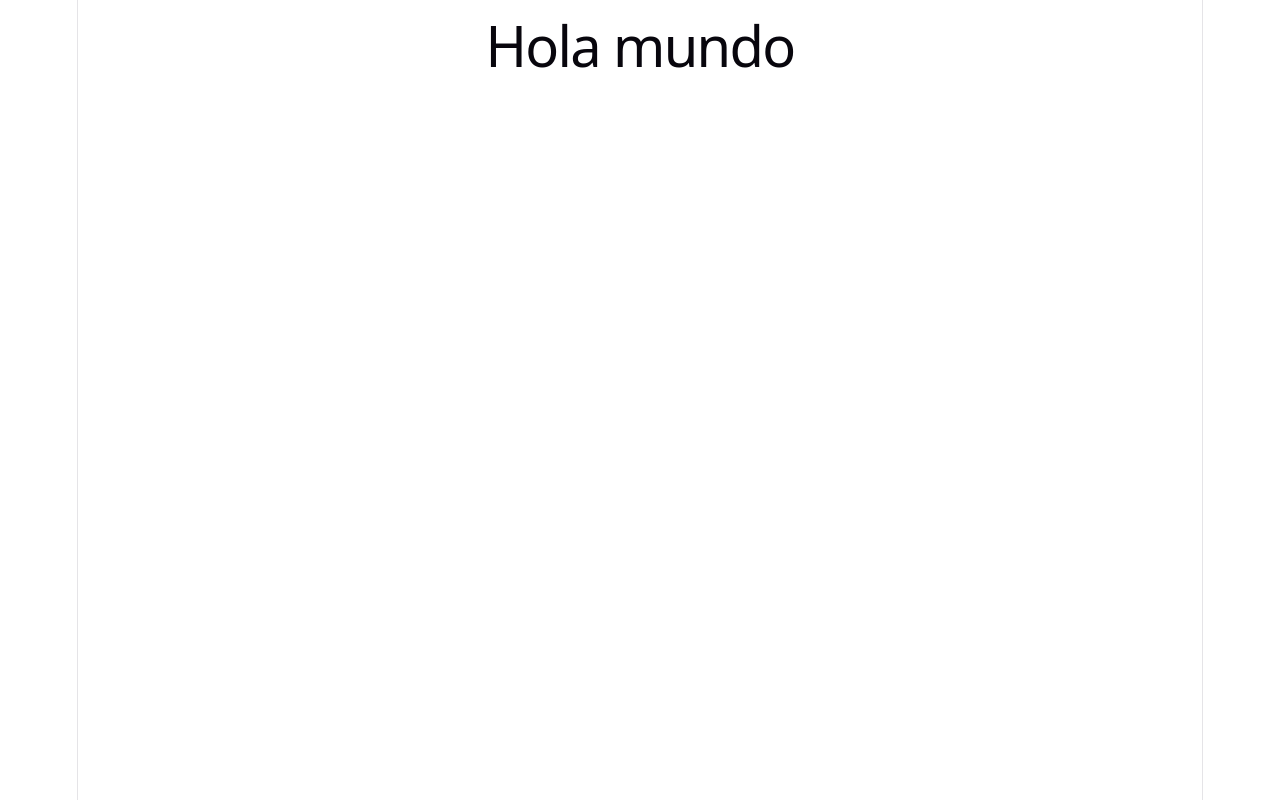
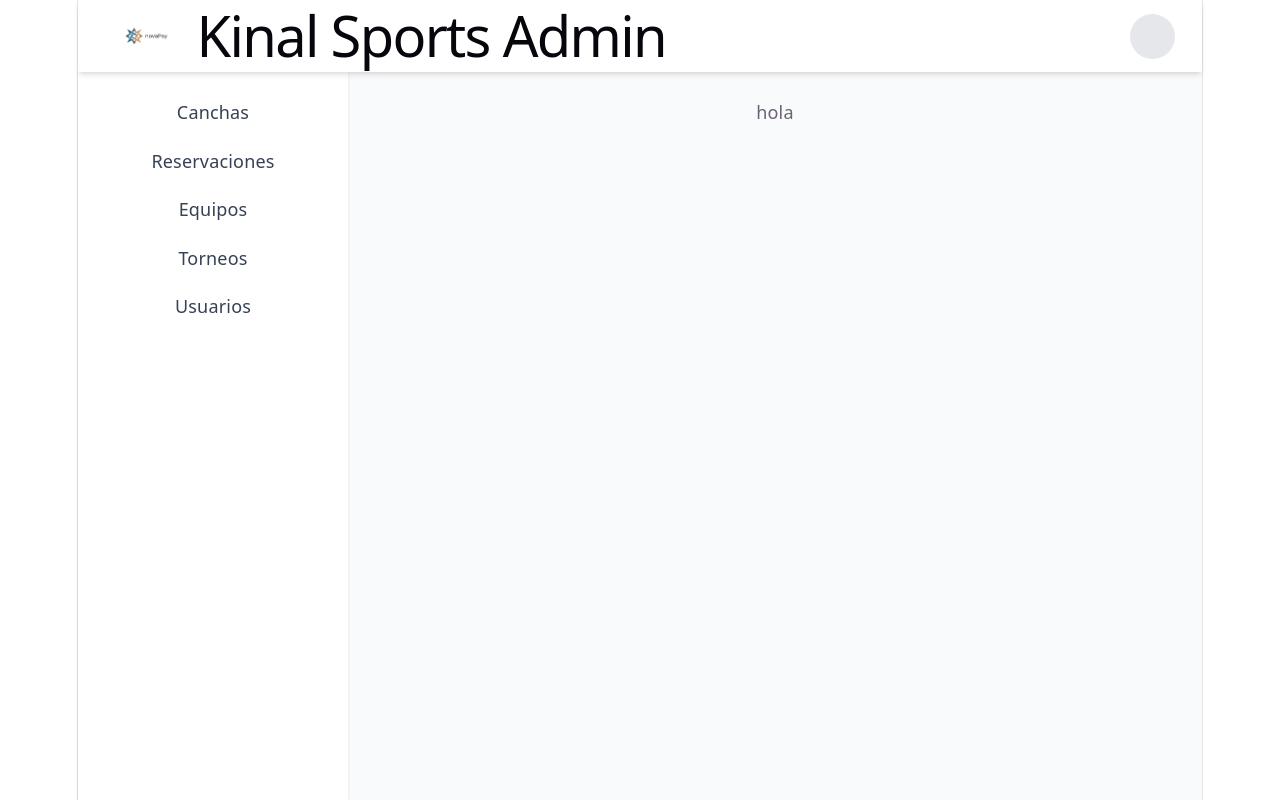
Before and after one commit to marcss-bnajera/client-admin-novapay, a React (Vite) app: page /dashboard in a window 1280 px wide. Built offline with nearby package versions, Linux system fonts and the light colour scheme.

Commit message:
Configuracion de carpetas y dashboard

```diff
--- a/package.json
+++ b/package.json
@@ -16,6 +16,7 @@
     "axios": "^1.14.0",
     "react": "^18.2.0",
     "react-dom": "^18.2.0",
+    "react-hot-toast": "^2.6.0",
     "react-router-dom": "^7.14.0",
     "tailwindcss": "^4.2.2",
     "zustand": "^5.0.12"
--- a/src/app/App.jsx
+++ b/src/app/App.jsx
@@ -1,7 +1,19 @@
+import { AppRoutes } from "./router/AppRoutes.jsx"
+import { Toaster } from "react-hot-toast"
 function App() {
   return (
     <>
-      <h1>Hola mundo</h1>
+      <Toaster position="top-center"
+        toastOptions={{
+          style: {
+            fontFamily: "inherir",
+            fontWeight: 600,
+            fontSize: "1rem",
+            borderRadius: "8px"
+          }
+        }} />
+
+      <AppRoutes />
     </>
   );
 }
--- /dev/null
+++ b/src/app/layouts/DashboardPage.jsx
@@ -0,0 +1,9 @@
+import { DashoardContainer } from "../../shared/components/layout/DashboardContainer";
+
+export const DashboardPage = () => {
+
+    return (
+        <DashoardContainer />
+    );
+
+}
--- /dev/null
+++ b/src/app/router/AppRoutes.jsx
@@ -0,0 +1,12 @@
+import { Routes, Route } from "react-router-dom"
+import { DashboardPage } from "../layouts/DashboardPage";
+export const AppRoutes = () => {
+    return (
+        <Routes>
+
+            {/* Protegido por rol */}
+            <Route path="/dashboard/*" element={<DashboardPage />} />
+
+        </Routes>
+    );
+}
--- /dev/null
+++ b/src/shared/components/layout/DashboardContainer.jsx
@@ -0,0 +1,20 @@
+import { Navbar } from "./Navbar"
+import { Sidebar } from "./Sidebar";
+export const DashoardContainer = () => {
+
+    return (
+        <div className="min-h-screen bg-gray-50
+        flex flex-col">
+            {/* NavBar */}
+            <Navbar />
+            <div className="flex flex-1">
+                {/* Sidebar */}
+                <Sidebar />
+                <main className="flex-1 p-6">
+                    {/* Children */}
+                    hola
+                </main>
+            </div>
+        </div>
+    );
+}
--- /dev/null
+++ b/src/shared/components/layout/Navbar.jsx
@@ -0,0 +1,26 @@
+import imgLogo from "../../../assets/img/logo_novapay.png";
+
+export const Navbar = () => {
+    return (
+        <nav className="bg-white shadow-md sticky top-0 z-50">
+            <div className="max-w-7xl mx-auto px-6 h-16 flex items-center justify-between">
+
+                {/* Logo + título */}
+                <div className="flex items-center gap-2">
+                    <img
+                        src={imgLogo}
+                        alt="Kinal Sports Logo"
+                        className="h-8 md:h-10 w-auto object-contain"
+                    />
+
+                    <h1 className="font-bold text-main-blue text-lg">
+                        Kinal Sports Admin
+                    </h1>
+                </div>
+
+                {/* Avatar placeholder */}
+                <div className="w-10 h-10 rounded-full bg-gray-200" />
+            </div>
+        </nav>
+    );
+};
--- /dev/null
+++ b/src/shared/components/layout/Sidebar.jsx
@@ -0,0 +1,22 @@
+export const Sidebar = () => {
+    const items = [
+        { label: "Canchas" },
+        { label: "Reservaciones" },
+        { label: "Equipos" },
+        { label: "Torneos" },
+        { label: "Usuarios" },
+    ];
+    return (
+        <aside className="w-60 bg-white min-h-[calc(100vh-4rem)] p-4 shadow-sm">
+            <ul className="space-y-1">
+                {items.map((item) => (
+                    <li key={item.label}>
+                        <div className="block px-4 py-2 rounded-lg font-medium text-gray-700 hover:bg-gray-100 cursor-pointer transition-colors">
+                            {item.label}
+                        </div>
+                    </li>
+                ))}
+            </ul>
+        </aside>
+    );
+};
```
Also changed, not shown: 1 other file (tests, documents, lock files or other folders).
